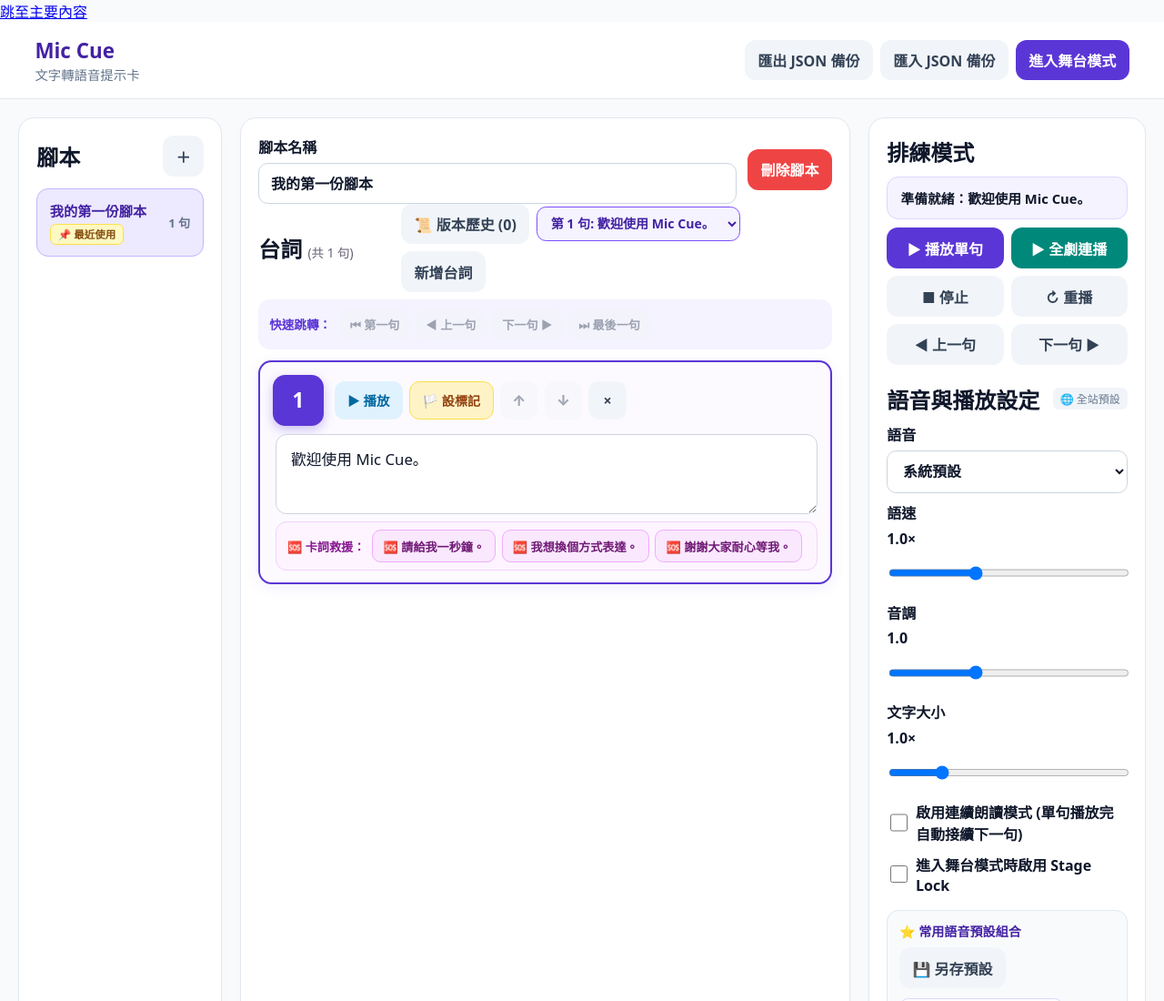
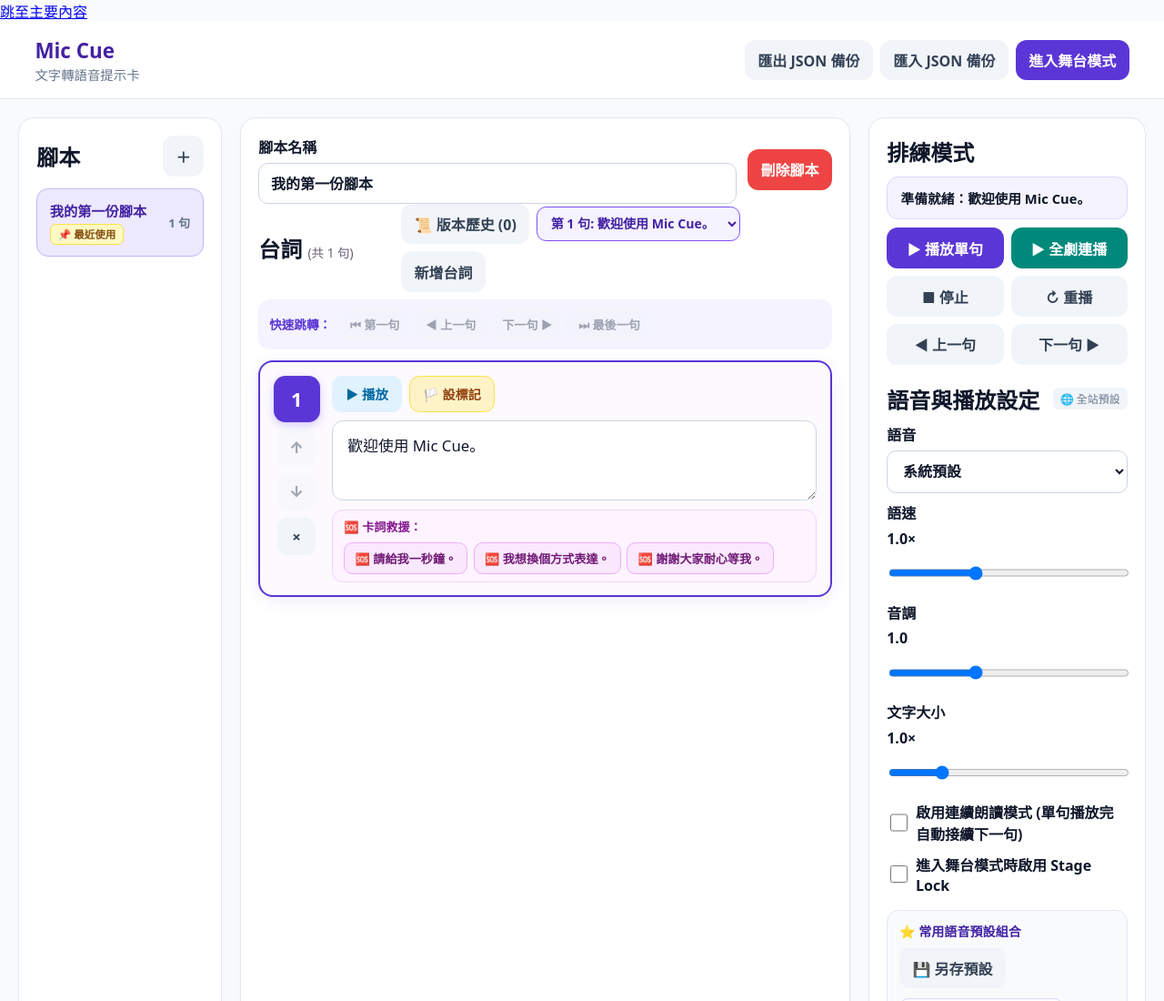
Before and after one commit to s22305157/Mic-Cue, a website built with Vite: page index.html in a window 1280 px wide. Shown: the top 1100 px of the page at 91% size. Built offline with nearby package versions, Linux system fonts and the light colour scheme.

Commit message:
feat(ui): place action buttons in vertical left strip and indent text card area to the right

```diff
--- a/src/main.ts
+++ b/src/main.ts
@@ -134,20 +134,21 @@
 
   const lines = script?.lines.map((line, index) => `
     <li class="line-card ${index === currentLineIndex ? 'active' : ''}" data-line-index="${index}">
-      <div class="line-card-top">
+      <div class="line-card-side">
         <button class="line-num-badge" data-action="select-line" data-index="${index}" title="選取第 ${index + 1} 句" aria-label="選取第 ${index + 1} 句">${index + 1}</button>
-        <div class="line-btn-group">
+        <button class="btn-icon" data-action="move-line" data-index="${index}" data-direction="-1" ${index === 0 ? 'disabled' : ''} title="上移台詞" aria-label="上移台詞">${icon('up')}</button>
+        <button class="btn-icon" data-action="move-line" data-index="${index}" data-direction="1" ${index === (script.lines.length - 1) ? 'disabled' : ''} title="下移台詞" aria-label="下移台詞">${icon('down')}</button>
+        <button class="btn-icon btn-delete" data-action="delete-line" data-index="${index}" title="刪除台詞" aria-label="刪除台詞">${icon('delete')}</button>
+      </div>
+
+      <div class="line-card-main">
+        <div class="line-card-top">
           <button class="btn-play" data-action="play-line" data-index="${index}" title="從第 ${index + 1} 句開始播放" aria-label="播放第 ${index + 1} 句">${icon('play')} 播放</button>
           <button class="btn-marker ${line.isMarker ? 'active' : ''}" data-action="toggle-line-marker" data-index="${index}" title="${line.isMarker ? '取消標記點' : '設為標記點 (⭐ 快速跳轉)'}">
             ${line.isMarker ? '🚩 標記點' : '🏳️ 設標記'}
           </button>
-          <button class="btn-icon" data-action="move-line" data-index="${index}" data-direction="-1" ${index === 0 ? 'disabled' : ''} title="上移台詞" aria-label="上移台詞">${icon('up')}</button>
-          <button class="btn-icon" data-action="move-line" data-index="${index}" data-direction="1" ${index === (script.lines.length - 1) ? 'disabled' : ''} title="下移台詞" aria-label="下移台詞">${icon('down')}</button>
-          <button class="btn-icon btn-delete" data-action="delete-line" data-index="${index}" title="刪除台詞" aria-label="刪除台詞">${icon('delete')}</button>
         </div>
-      </div>
 
-      <div class="line-card-body">
         <textarea data-line-id="${line.id}" aria-label="第 ${index + 1} 句台詞" placeholder="請在此輸入台詞內容...">${escapeHtml(line.text)}</textarea>
 
         ${line.isMarker ? `
--- a/src/styles.css
+++ b/src/styles.css
@@ -198,63 +198,100 @@
   gap: 0.85rem;
 }
 
-/* Redesigned Line Card */
+/* Redesigned Line Card: Left Vertical Action Strip + Indented Main Content Area */
 .line-card {
-  display: flex;
-  flex-direction: column;
-  gap: 0.6rem;
-  padding: 0.85rem;
+  display: grid;
+  grid-template-columns: auto 1fr;
+  gap: 0.85rem;
+  padding: 0.9rem;
   border: 1px solid #e2e8f0;
-  border-radius: 0.9rem;
+  border-radius: 1rem;
   background: #ffffff;
   transition: all 0.2s ease;
+  align-items: start;
 }
 
 .line-card.active {
   border: 2px solid #5b36d6;
   background: #fcfaff;
-  box-shadow: 0 4px 16px rgba(91, 54, 214, 0.08);
+  box-shadow: 0 4px 18px rgba(91, 54, 214, 0.09);
+}
+
+/* Left Vertical Action Strip */
+.line-card-side {
+  display: flex;
+  flex-direction: column;
+  align-items: center;
+  gap: 0.45rem;
+  flex-shrink: 0;
+}
+
+.line-num-badge {
+  min-width: 3.2rem !important;
+  height: 3.2rem !important;
+  font-size: 1.35rem !important;
+  font-weight: 900 !important;
+  background: #5b36d6 !important;
+  color: #ffffff !important;
+  border-radius: 0.8rem !important;
+  border: 0 !important;
+  display: inline-flex !important;
+  align-items: center !important;
+  justify-content: center !important;
+  box-shadow: 0 3px 10px rgba(91, 54, 214, 0.25) !important;
+  cursor: pointer !important;
+}
+
+.btn-icon {
+  width: 2.6rem !important;
+  height: 2.6rem !important;
+  min-height: 2.6rem !important;
+  min-width: 2.6rem !important;
+  padding: 0 !important;
+  background: #f1f5f9 !important;
+  color: #334155 !important;
+  border-radius: 0.65rem !important;
+  font-weight: 800 !important;
+  font-size: 1.05rem !important;
+  border: 0 !important;
+  display: inline-flex !important;
+  align-items: center !important;
+  justify-content: center !important;
+  cursor: pointer !important;
+  transition: all 0.15s ease !important;
+}
+
+.btn-icon:hover:not(:disabled) {
+  background: #e2e8f0 !important;
+  color: #0f172a !important;
+}
+
+.btn-delete:hover:not(:disabled) {
+  background: #fee2e2 !important;
+  color: #dc2626 !important;
+}
+
+/* Right Main Area (Retreated / Indented to the right) */
+.line-card-main {
+  display: flex;
+  flex-direction: column;
+  gap: 0.6rem;
+  min-width: 0;
 }
 
 .line-card-top {
   display: flex;
   align-items: center;
-  gap: 0.75rem;
+  gap: 0.5rem;
   flex-wrap: wrap;
-  justify-content: flex-start !important;
-}
-
-.line-num-badge {
-  min-width: 3.5rem !important;
-  height: 3.5rem !important;
-  font-size: 1.4rem !important;
-  font-weight: 900 !important;
-  background: #5b36d6 !important;
-  color: #ffffff !important;
-  border-radius: 0.85rem !important;
-  border: 0 !important;
-  display: inline-flex !important;
-  align-items: center !important;
-  justify-content: center !important;
-  flex-shrink: 0 !important;
-  cursor: pointer !important;
-  box-shadow: 0 4px 12px rgba(91, 54, 214, 0.3) !important;
-}
-
-.line-btn-group {
-  display: flex;
-  align-items: center;
-  gap: 0.45rem;
-  flex-wrap: wrap;
-  justify-content: flex-start !important;
 }
 
 .btn-play {
   display: inline-flex;
   align-items: center;
   gap: 0.35rem;
-  min-height: 2.6rem;
-  padding: 0 0.9rem;
+  min-height: 2.5rem;
+  padding: 0 0.95rem;
   background: #e0f2fe;
   color: #0369a1;
   border-radius: 0.7rem;
@@ -272,8 +309,8 @@
   display: inline-flex;
   align-items: center;
   gap: 0.35rem;
-  min-height: 2.6rem;
-  padding: 0 0.85rem;
+  min-height: 2.5rem;
+  padding: 0 0.9rem;
   background: #fef3c7;
   color: #92400e;
   border: 1px solid #fde047;
@@ -290,33 +327,6 @@
   background: #d97706;
   color: white;
   border-color: #b45309;
-}
-
-.btn-icon {
-  min-height: 2.6rem;
-  min-width: 2.6rem;
-  padding: 0 0.75rem;
-  background: #f1f5f9;
-  color: #334155;
-  border-radius: 0.7rem;
-  font-weight: 800;
-  font-size: 1rem;
-  border: 0;
-  display: inline-flex;
-  align-items: center;
-  justify-content: center;
-}
-
-.btn-delete:hover {
-  background: #fee2e2;
-  color: #dc2626;
-}
-
-.line-card-body {
-  display: flex;
-  flex-direction: column;
-  gap: 0.5rem;
-  margin-left: 0.2rem;
 }
 
 .line-card textarea {
```
